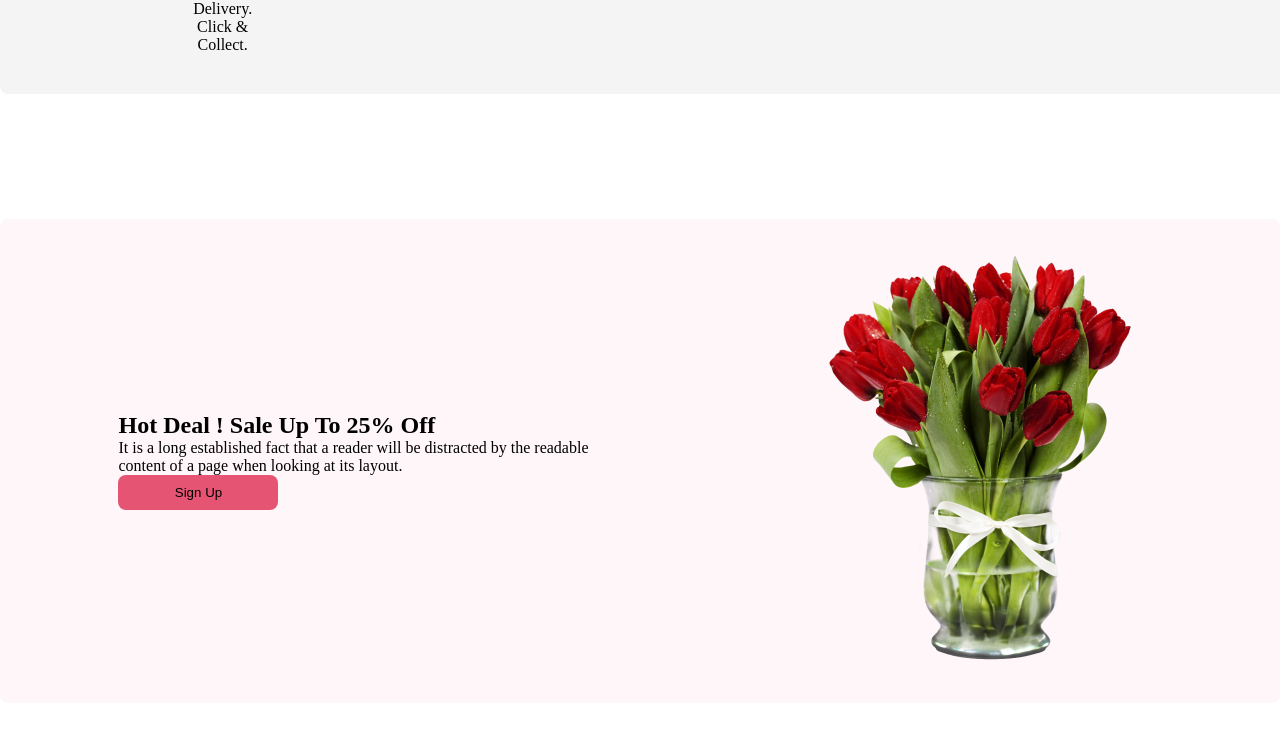
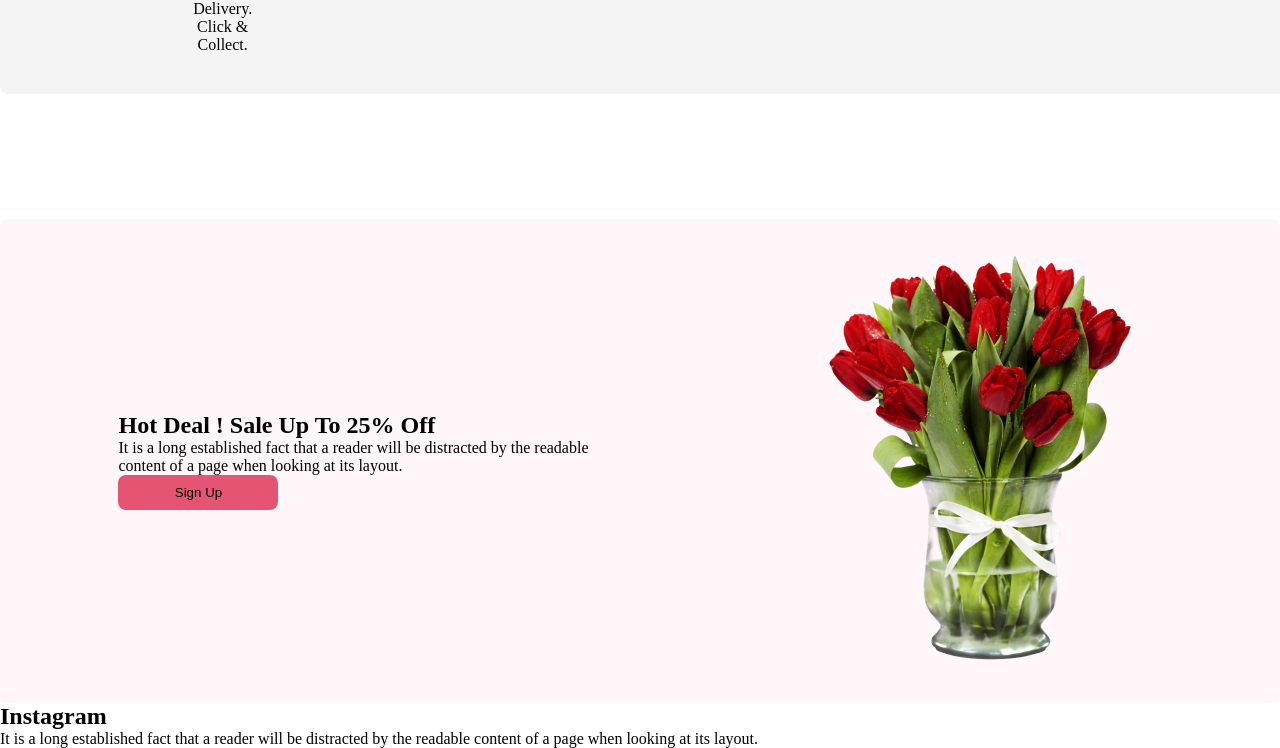
Before and after one commit to singha-saikat/flower-shop-assignment, a plain HTML site: page index.html in a window 1280 px wide. Shown: the part 2010-2758 px from the top of the page. Before the commit the page ends 2713 px from the top, so only its background shows below. Drawn offline with Linux system fonts and the light colour scheme.

Commit message:
instragram section on working process

```diff
--- a/index.html
+++ b/index.html
@@ -105,7 +105,18 @@
           <img src="./Flower Asset/pngwing 8.png" alt="">
         </div>
          </div>
+      </section>
+      <section>
+        <div class="instra-conteinar">
+          <div class="instra-info">
+            <h1>Instagram</h1>
+            <p>It is a long established fact that a reader will be distracted by the readable content of a page when looking at its layout.</p>
 
+          </div>
+          <div class="instra-pictuers">
+
+          </div>
+        </div>
       </section>
     </main>
     <footer></footer>
```
